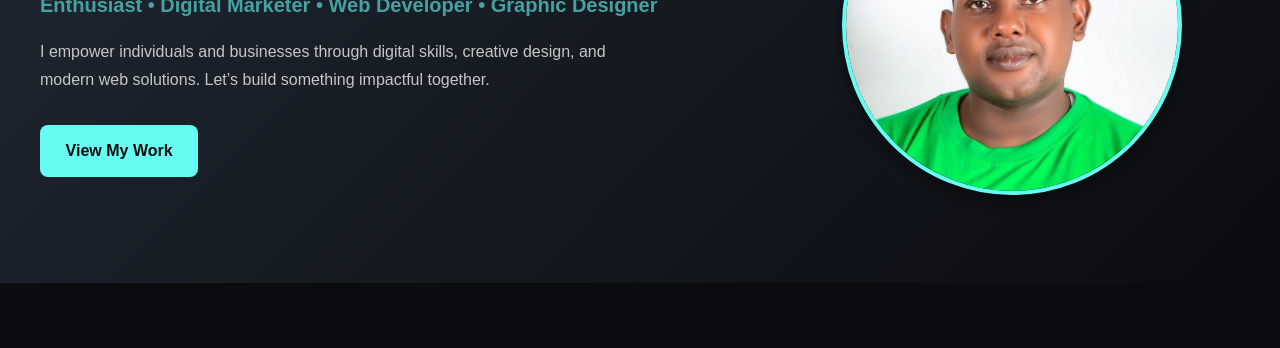
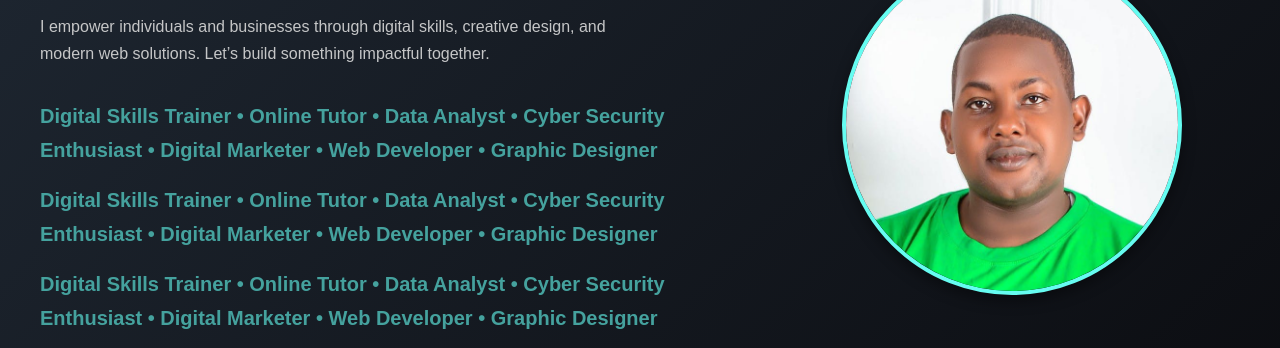
Before and after one commit to Da-DonJM/mynp7, a plain HTML site: page index.html in a window 1280 px wide. Shown: the part 294-642 px from the top of the page. Drawn offline with Linux system fonts and the light colour scheme.

Commit message:
committeddd

```diff
--- a/index.html
+++ b/index.html
@@ -59,6 +59,18 @@
           I empower individuals and businesses through digital skills, creative design,
           and modern web solutions. Let’s build something impactful together.
         </p>
+           <h2>
+          Digital Skills Trainer • Online Tutor • Data Analyst •
+          Cyber Security Enthusiast • Digital Marketer • Web Developer • Graphic Designer
+        </h2>
+           <h2>
+          Digital Skills Trainer • Online Tutor • Data Analyst •
+          Cyber Security Enthusiast • Digital Marketer • Web Developer • Graphic Designer
+        </h2>
+           <h2>
+          Digital Skills Trainer • Online Tutor • Data Analyst •
+          Cyber Security Enthusiast • Digital Marketer • Web Developer • Graphic Designer
+        </h2>
         <a href="portfolio.html" class="btn">View My Work</a>
       </div>
 
```
